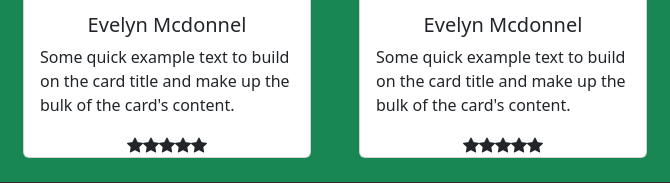
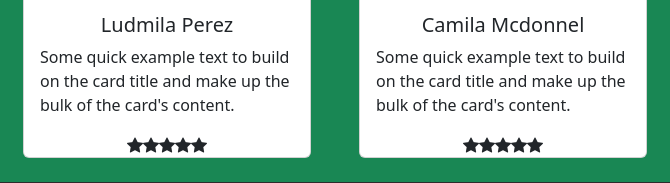
Before and after one commit to NicolasMamani/PracticaBoostrap, a website: page index.html in a window 1280 px wide. Shown: the part 1066-1249 px from the top of the page, 473-1143 px from the left. Drawn offline with nearby package versions, Linux system fonts and the light colour scheme.

```diff
--- a/index.html
+++ b/index.html
@@ -195,7 +195,7 @@
                     alt="imagen de perfil"
                   />
                   <div class="card-body">
-                    <h5 class="card-title text-center">Evelyn Mcdonnel</h5>
+                    <h5 class="card-title text-center">Ludmila Perez</h5>
                     <p class="card-text">
                       Some quick example text to build on the card title and
                       make up the bulk of the card's content.
@@ -216,7 +216,7 @@
                     alt="imagen de perfil"
                   />
                   <div class="card-body">
-                    <h5 class="card-title text-center">Evelyn Mcdonnel</h5>
+                    <h5 class="card-title text-center">Camila Mcdonnel</h5>
                     <p class="card-text">
                       Some quick example text to build on the card title and
                       make up the bulk of the card's content.
```
